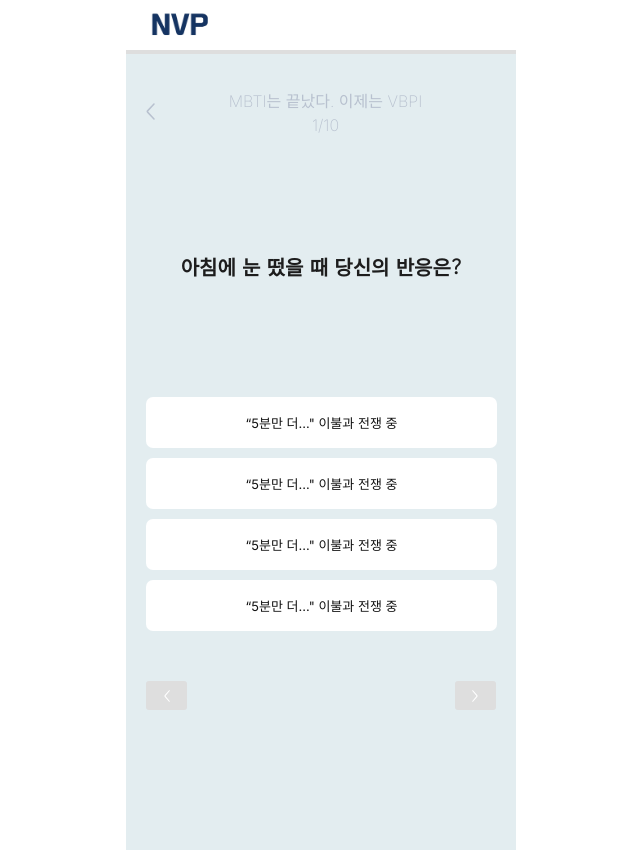
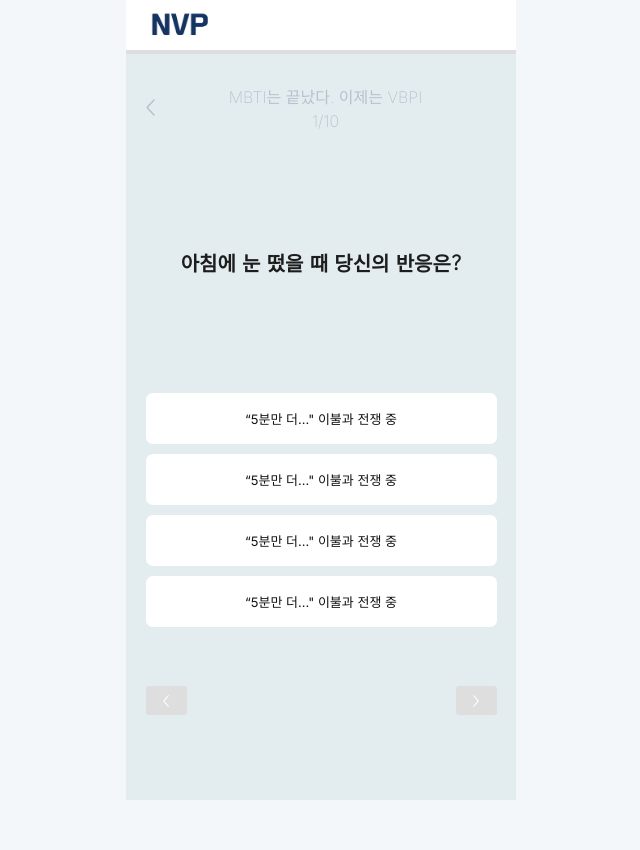
Before and after one commit to heesuuuu/nvp-test, a Next.js app: page /user/test in a window 1280 px wide. Shown: the whole page, without its empty margins (319-959 px from the left). After the commit the page ends 800 px from the top, so only its background shows below. Built offline with nearby package versions, Linux system fonts and the light colour scheme; a web font is replaced by a local one.

Commit message:
[style] user test 페이지 위치조정

```diff
--- a/src/app/layout.js
+++ b/src/app/layout.js
@@ -32,19 +32,20 @@ export default function RootLayout({ children }) {
         className={`${gowun.variable} ${inter.variable} antialiased `}
         style={{
           maxWidth: "390px", minWidth: "390px", margin: "0 auto",
-          display: "flex",
+          display: "flex",backgroundColor:"var(--background-out)",
           // 이 부분 입력하면 배경 색이 화면 크기에 맞춰짐 스크롤 있을 때 스크롤 범위의 배경 색이 적용 안됨
           // overflowY: "auto",
           // height: "100vh",
-          justifyContent: "center"
+          justifyContent: "center",
         }}
       >
         <PaddingWrapper >
           <HeaderWrapper className="layout-header" />
           <div className="layout-inner" style={{
             backgroundColor: "var(--background)",
-            width: "390px",
-            minHeight: "100vh",
+            width: "100%",
+            height:"100%",
+            // minHeight: "100vh",
             // height: "auto",
             position: "relative"
           }}>
--- a/src/app/user/test/page.jsx
+++ b/src/app/user/test/page.jsx
@@ -7,8 +7,9 @@ import { ButtonDafult, PrevBtn } from "@/components/common/Button";
 const TestMain = () => {
     return (
         <>
-            <div className="gauge-bar"></div>
             <div className="inner">
+                <div className="gauge-bar"></div>
+
                 <Navigate />
 
                 {/* 테스트 질문 */}
--- a/src/scss/components/_reset.scss
+++ b/src/scss/components/_reset.scss
@@ -38,6 +38,11 @@ button,
             color: inherit;
         }
     }
+}
+
+html, body{
+    height: 100%;
+    // overflow: hidden;
 }
 
 fieldset,
--- a/src/scss/components/globals.css
+++ b/src/scss/components/globals.css
@@ -95,6 +95,10 @@ button a:hover,
 * a:hover {
   text-decoration: none;
   color: inherit;
+}
+
+html, body {
+  height: 100%;
 }
 
 fieldset,
--- a/src/scss/pattern/_p_layout.scss
+++ b/src/scss/pattern/_p_layout.scss
@@ -1,11 +1,12 @@
 .inner {
     position: relative;
-    width: 100%;
-    max-width: $grid;
-    margin: 0 auto;
+    height: 100%;
+    box-sizing: border-box;
+    display: flex;
+    flex-direction: column;
+    justify-content: space-between;
     padding: 35px $p-mobile 85px $p-mobile;
 }
-
 
 .layout-inner {
     position: relative;
@@ -45,7 +46,9 @@
     .page-inner {
         width: 100%;
         max-width: 390px;
-        min-height: 100vh;
-        background-color: var(--background); // 390px 내부만 배경
+        height: calc(100vh - 50px); // 헤더 높이만큼 뺌
+        margin-top: 50px; // 헤더 공간만큼 내려줌
+        background-color: var(--background);
+        overflow-y: auto; // 필요 시 내부 스크롤 가능
     }
 }
--- a/src/scss/pattern/_p_test.scss
+++ b/src/scss/pattern/_p_test.scss
@@ -1,16 +1,24 @@
+.inner {
+    position: relative;
     .gauge-bar {
+        position: absolute;
         width: 100%;
         height: 4px;
+        top: 0;
+        left: 0;
+        z-index: 10;
         background-color: var(--gray-20);
     }
+    overflow: hidden;
     .question-title {
         font-family: var(--font-family-gowun);
         font-size: 20px;
-    margin: 80px 0;
+        padding: 10vh 0;
         text-align: center;
         font-weight: bold;
     }
     .answer-wrapper {
+        flex: 1;
         display: flex;
         flex-direction: column;
         gap: 10px;
@@ -18,8 +26,8 @@
     .prev-btn {
         display: flex;
         justify-content: space-between;
-    margin-top: 15px;
         :nth-child(2) {
             transform: scaleX(-1);
         }
     }
+}
--- a/src/scss/styles.css
+++ b/src/scss/styles.css
@@ -130,6 +130,10 @@ button a:hover,
 * a:hover {
   text-decoration: none;
   color: inherit;
+}
+
+html, body {
+  height: 100%;
 }
 
 fieldset,
@@ -352,6 +356,10 @@ button a:hover,
 * a:hover {
   text-decoration: none;
   color: inherit;
+}
+
+html, body {
+  height: 100%;
 }
 
 fieldset,
@@ -706,15 +714,16 @@ html {
 
 .inner {
   position: relative;
-  width: 100%;
-  max-width: 1340px;
-  margin: 0 auto;
+  height: 100%;
+  box-sizing: border-box;
+  display: flex;
+  flex-direction: column;
+  justify-content: space-between;
   padding: 35px 20px 85px 20px;
 }
 
 .layout-inner {
   position: relative;
-  padding-top: 50px;
 }
 
 .headerWrapper {
@@ -737,6 +746,8 @@ html {
 .headerWrapper img {
   cursor: pointer;
   display: block;
+  width: 65px;
+  height: 26px;
 }
 
 .page-wrapper {
@@ -747,8 +758,10 @@ html {
 .page-wrapper .page-inner {
   width: 100%;
   max-width: 390px;
-  min-height: 100vh;
+  height: calc(100vh - 50px);
+  margin-top: 50px;
   background-color: var(--background);
+  overflow-y: auto;
 }
 
 .home-wrapper {
@@ -771,7 +784,8 @@ html {
   left: 50%;
   transform: translateX(-50%);
   opacity: 17%;
-  top: 11%;
+  top: 8%;
+  width: 190px;
 }
 .home-wrapper .home-content .title {
   font-size: 41px;
@@ -779,7 +793,7 @@ html {
   color: var(--white);
   z-index: 2;
   width: 100%;
-  top: 18%;
+  top: 15%;
   position: absolute;
   left: 50%;
   transform: translateX(-50%);
@@ -818,6 +832,10 @@ html {
   left: 50%;
   transform: translate(-50%, -50%);
 }
+.home-wrapper .position img {
+  width: 120px;
+  height: auto;
+}
 .home-wrapper .start-btn-wrapper {
   display: flex;
   flex-direction: column;
@@ -834,32 +852,37 @@ html {
   font-weight: 150%;
 }
 
-.gauge-bar {
+.inner {
+  position: relative;
+  overflow: hidden;
+}
+.inner .gauge-bar {
+  position: absolute;
   width: 100%;
   height: 4px;
+  top: 0;
+  left: 0;
+  z-index: 10;
   background-color: var(--gray-20);
 }
-
-.question-title {
+.inner .question-title {
   font-family: var(--font-family-gowun);
   font-size: 20px;
-  margin: 80px 0;
+  padding: 10vh 0;
   text-align: center;
   font-weight: bold;
 }
-
-.answer-wrapper {
+.inner .answer-wrapper {
+  flex: 1;
   display: flex;
   flex-direction: column;
   gap: 10px;
 }
-
-.prev-btn {
+.inner .prev-btn {
   display: flex;
   justify-content: space-between;
-  margin-top: 15px;
 }
-.prev-btn :nth-child(2) {
+.inner .prev-btn :nth-child(2) {
   transform: scaleX(-1);
 }
 
```
Also changed, not shown: 2 other files (tests, documents, lock files or other folders). Lines whose indentation alone changed are shown as unchanged.
